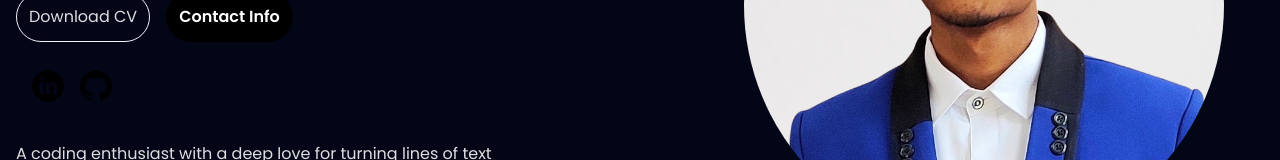
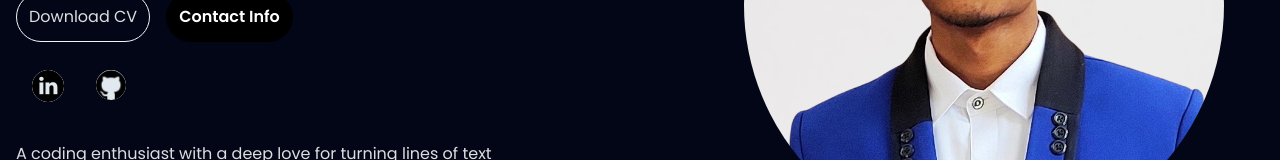
Before and after one commit to ViperXD99/MyPortfolio, a React (Vite) app: page / in a window 1280 px wide. Shown: the part 395-555 px from the top of the page. Built offline with nearby package versions, Linux system fonts and the light colour scheme.

Commit message:
projects updated

```diff
--- a/src/components/Hero.jsx
+++ b/src/components/Hero.jsx
@@ -46,9 +46,9 @@ const Hero = () => {
             Contact Info
           </button>
         </div>
-        <div className="flex flex-row mt-line-margin gap-4 justify-center md:justify-start + ml-4">
+        <div className="flex flex-row mt-line-margin gap-4 md:gap-8 justify-center md:justify-start + ml-4">
           <div
-            className=" rounded-full w-[2rem] h-[2rem] overflow-hidden object-cover cursor-pointer"
+            className=" rounded-full w-[2rem] h-[2rem] bg-slate-200 overflow-hidden object-cover cursor-pointer hover:bg-sky-500"
             data-aos="fade-up"
           >
             <img
@@ -59,7 +59,7 @@ const Hero = () => {
             />
           </div>
           <div
-            className=" rounded-full w-[2rem] h-[2rem] overflow-hidden object-cover cursor-pointer"
+            className=" rounded-full w-[1.9rem] h-[1.9rem]  bg-slate-200 overflow-hidden object-cover cursor-pointer hover:bg-sky-500"
             data-aos="fade-up"
           >
             <img
--- a/src/components/Projects.jsx
+++ b/src/components/Projects.jsx
@@ -23,10 +23,10 @@ const Projects = () => {
             className=" flex flex-1 flex-col border border-gray-700 shadow-md shadow-slate-600 mt-4 rounded-xl overflow-hidden object-cover transition ease-in-out delay-150 hover:md:scale-110 hover:shadow-sky-500 duration-300 ... cursor-pointer"
           >
             <img
-              className=" w-full h-auto object-fill "
+              className=" w-full h-[15rem] object-fill "
               src={project.image}
             />
-            <div className="p-4">
+            <div className="p-4 text-center">
               <h1 className=" text-lg font-semibold text-slate-500 hover:text-sky-500">{project.title}</h1>
               <h1 className="py-4 text-sm text-gray-500">{project.description}</h1>
             </div>
--- a/src/constants/index.js
+++ b/src/constants/index.js
@@ -1,13 +1,14 @@
 import profile from "../assets/profile.png";
 import home_service from "../assets/home_service.png";
+import inventory_system_png from "../assets/inventory.png"
 export const about = {
     description:"A coding enthusiast with a deep love for turning lines of text into functional pieces of art. My world revolves around creating elegant and efficient solutions that enhance everyday life.With a particular fondness for mobile development, I'm on a constant quest to transform ideas into seamless user experiences. Join me as I navigate the ever-evolving landscape of technology, one line of code at a time."
 };
 
 export const projects = [
-    {key: "1",title: "Home Service Mobile Application", description: "This is a mobile home service app", image:home_service},
-    {key: "2",title: "Home Service Mobile Application", description: "This is a mobile home service app", image:home_service},
-    {key: "3",title: "Home Service Mobile Application", description: "This is a mobile home service app", image:home_service},
+    {key: "1",title: "Home Service Mobile Application", description: "A mobile application implemented using KOTLIN and Firebase Realtime database with google authentication where a customer can hire service providers and purchase goods that needed to get completed their service via the application.", image:home_service},
+    {key: "2",title: "Sales And Inventory Management System", description: "implemented using C# and SQL to manage sales and inventory of an agricultural company to manage their inventory and sales with invoices, GRN, deliveries and reports", image:inventory_system_png},
+    {key: "3",title: "Medicare Web Application", description: "Implemented using JAVA Spring Boot REST API, MySQL, and React JS where patients can channel doctors according to their specialization, access their bookings by submitting the contact number and where doctors can handle their schedules, patients, and issue prescriptions through the system.", image:home_service},
     {key: "4",title: "Home Service Mobile Application", description: "This is a mobile home service app", image:home_service},
 
 ];
```
Also changed, not shown: 2 other files (tests, documents, lock files or other folders).
